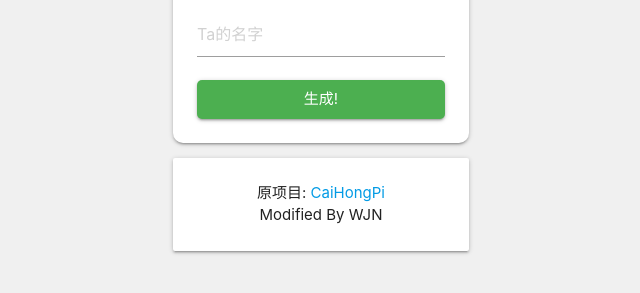
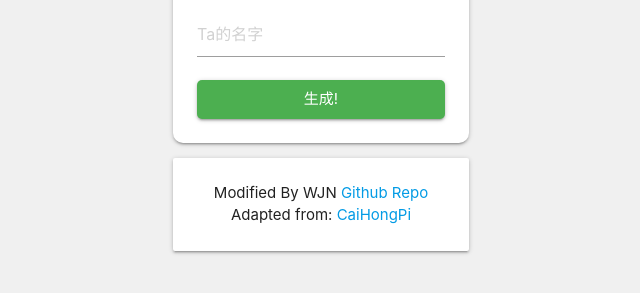
Before and after one commit to AmberBufei/RainbowFart, a plain HTML site: page index.html in a window 1280 px wide. Shown: the part 333-626 px from the top of the page, without its empty margins (319-959 px from the left). Drawn offline with nearby package versions, Linux system fonts and the light colour scheme; some packages are replaced by stand-ins of ours; a script that the page names is missing.

Commit message:
small fix

```diff
--- a/index.html
+++ b/index.html
@@ -7,6 +7,7 @@
     <title>彩虹屁生成器</title>
     <meta name="viewport" content="width=device-width, initial-scale=1.0"/>
     <link rel="stylesheet" href="css/index.css">
+    <link rel="shortcut icon" href="favicon.ico" type="image/x-icon"/>
 </head>
 
 <body>
@@ -26,8 +27,8 @@
                     </div>
                 </div>
                 <div class="card-panel" style="text-align: center;">
-                    <div>原项目: <a href="https://github.com/juhaodong/CaiHongPi">CaiHongPi</a></div>
-                    <div>Modified By WJN</div>
+                    <div>Modified By WJN <a href="https://github.com/JalinWang/RainbowFart">Github Repo</a></div>
+                    <div>Adapted from: <a href="https://github.com/juhaodong/CaiHongPi">CaiHongPi</a></div>
                 </div>
             </div>
             <div style="width: 70%;margin:auto;" class="hide" id="contentContainer">
@@ -38,8 +39,8 @@
                     <div class="button z-depth-1 blue nameSection" id="copy" data-clipboard-target="#content">复制生成的彩虹屁</div>
                 </div>
                 <div class="card-panel" style="text-align: center;">
-                    <div>原项目: <a href="https://github.com/juhaodong/CaiHongPi">CaiHongPi</a></div>
-                    <div>Modified By WJN</div>
+                    <div>Modified By WJN <a href="https://github.com/JalinWang/RainbowFart">Github Repo</a></div>
+                    <div>Adapted from: <a href="https://github.com/juhaodong/CaiHongPi">CaiHongPi</a></div>
                 </div>
             </div>
         </div>
```
Also changed, not shown: favicon.ico (added), 1 other file.
